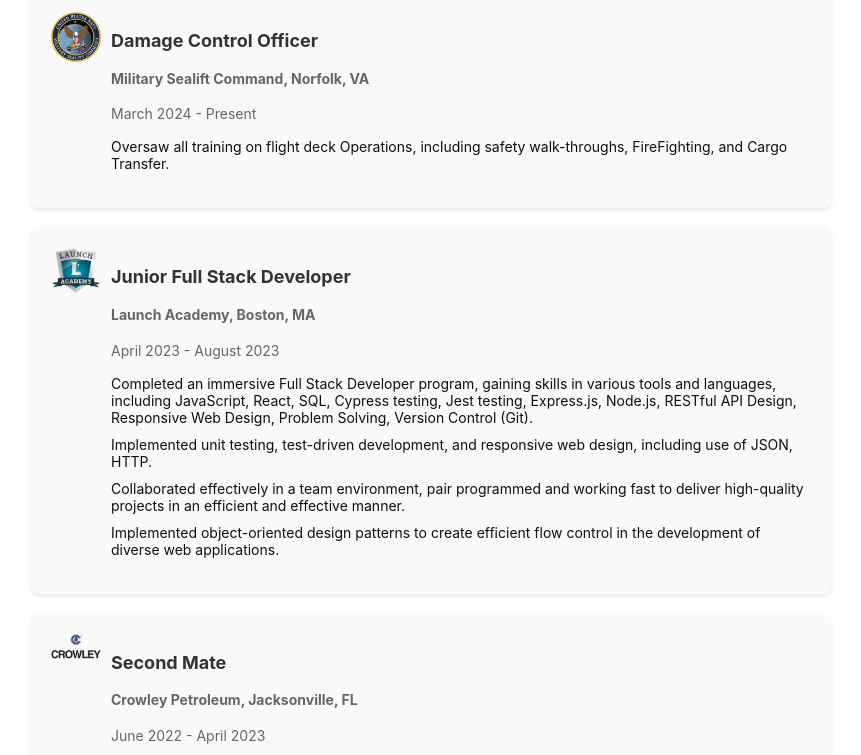
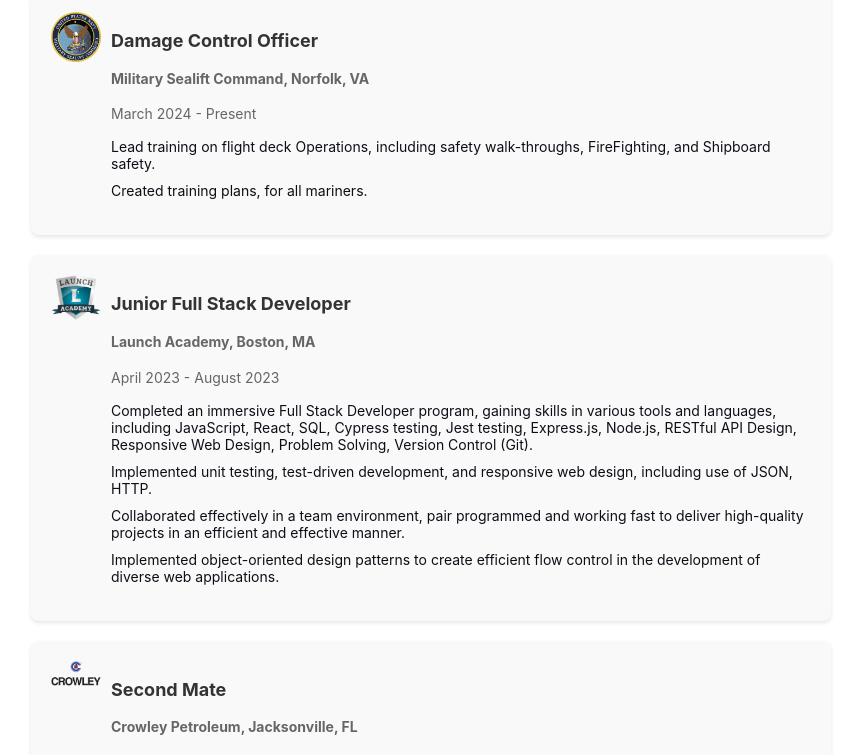
Before and after one commit to Gkimbo/personal-website, a React (Create React App) app: page / in a window 1280 px wide. Shown: the part 1600-2355 px from the top of the page, without its empty margins (209-1070 px from the left). Built offline with nearby package versions, Linux system fonts and the light colour scheme.

Commit message:
Add work expirience

```diff
--- a/src/components/WorkExpirience.js
+++ b/src/components/WorkExpirience.js
@@ -11,7 +11,8 @@
 			position: "Damage Control Officer",
 			date: "March 2024 - Present",
 			responsibilities: [
-				" Oversaw all training on flight deck Operations, including safety walk-throughs, FireFighting, and Cargo Transfer.",
+				" Lead training on flight deck Operations, including safety walk-throughs, FireFighting, and Shipboard safety.",
+				" Created training plans, for all mariners.",
 			],
 			image: MscImg,
 		},
```
